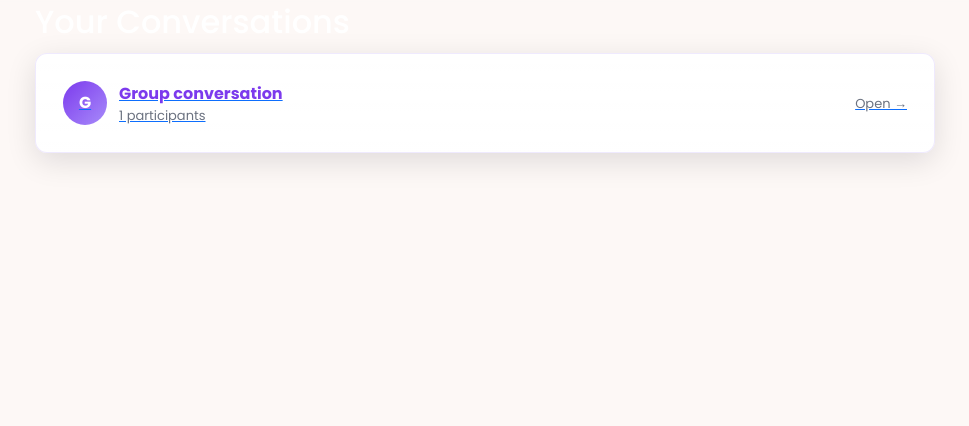
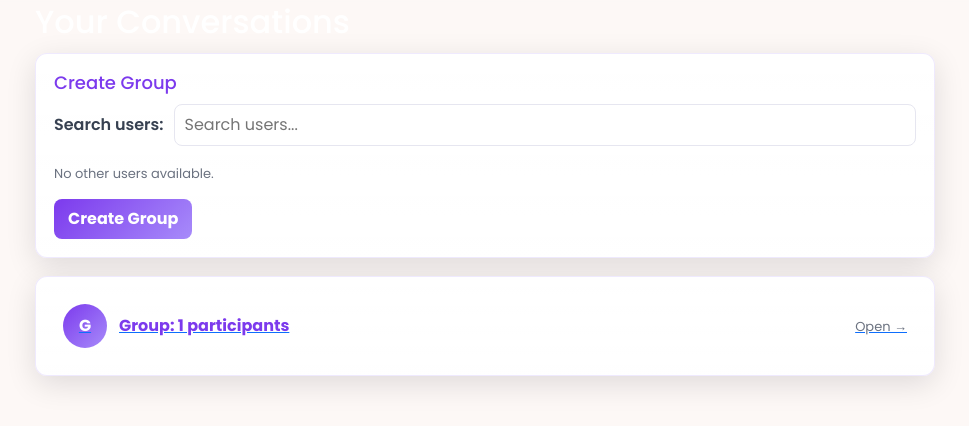
Before and after one commit to GauriInTech/KonnectAble-Website, a Django app: page /messages/inbox/ in a window 1280 px wide. Shown: the part 57-483 px from the top of the page, without its empty margins (155-1124 px from the left). Run offline with Django 5.2, Linux system fonts and the light colour scheme; a user stored in the database is signed in; tables that the repository leaves empty hold one stand-in row (values such as "Sample post").

Commit message:
feat(message): add group chat UI, search, leave option, and styles

```diff
--- a/message/templates/message/inbox.html
+++ b/message/templates/message/inbox.html
@@ -11,11 +11,48 @@
 {% block content %}
   <div class="inbox-wrap">
     <h2>Your Conversations</h2>
+    <div class="card create-group-card">
+      <h3>Create Group</h3>
+      <form method="post" action="{% url 'message:create_group' %}">
+        {% csrf_token %}
+        <div class="user-search">
+          <label>Search users:</label>
+          <input id="user-search" type="search" placeholder="Search users...">
+        </div>
+        <div id="user-list" class="user-list">
+          {% for user in users %}
+            <label class="user-item">
+              <input type="checkbox" name="user_ids" value="{{ user.pk }}"> <span>{{ user.get_full_name|default:user.username }} (@{{ user.username }})</span>
+            </label>
+          {% empty %}
+            <div class="muted-note">No other users available.</div>
+          {% endfor %}
+        </div>
+        <div style="margin-top:10px">
+          <button type="submit" class="btn">Create Group</button>
+        </div>
+      </form>
+
+      <script>
+        (function(){
+          const search = document.getElementById('user-search');
+          const list = Array.from(document.querySelectorAll('#user-list .user-item'));
+          if (!search) return;
+          search.addEventListener('input', function(){
+            const q = this.value.trim().toLowerCase();
+            list.forEach(el=>{
+              const txt = el.textContent.trim().toLowerCase();
+              el.style.display = q === '' || txt.indexOf(q) !== -1 ? 'flex' : 'none';
+            });
+          });
+        })();
+      </script>
+    </div>
     <div class="card">
     {% if conversation_items %}
       <div style="display:flex;flex-direction:column;gap:8px">
       {% for item in conversation_items %}
-        <a class="conv" href="{% if item.other %}{% url 'message:chat_with_user' item.other.pk %}{% else %}#{% endif %}">
+        <a class="conv" href="{% url 'message:chat_conversation' item.conversation.pk %}">
           <div class="avatar">
             {% if item.other and item.other.profile and item.other.profile.profile_image %}
               <img src="{{ item.other.profile.profile_image.url }}" alt="{{ item.other.username }}" style="width:44px;height:44px;border-radius:50%;object-fit:cover">
@@ -25,8 +62,8 @@
           </div>
           <div class="meta">
             <div style="display:flex;flex-direction:column">
-              <div class="name">{% if item.other %}{{ item.other.get_full_name|default:item.other.username }}{% else %}Group conversation{% endif %}</div>
-              <div style="font-size:13px;color:#6b7280">{% if item.other %}@{{ item.other.username }}{% else %}{{ item.conversation.participants.count }} participants{% endif %}</div>
+              <div class="name">{% if item.other %}{{ item.other.get_full_name|default:item.other.username }}{% else %}Group: {{ item.conversation.participants.count }} participants{% endif %}</div>
+              <div style="font-size:13px;color:#6b7280">{% if item.other %}@{{ item.other.username }}{% else %}{% for p in item.conversation.participants.all %}{% if not p.pk == request.user.pk %}{{ p.username }}{% if not forloop.last %}, {% endif %}{% endif %}{% endfor %}{% endif %}</div>
             </div>
             <div style="font-size:13px;color:#6b7280">Open →</div>
           </div>
--- a/message/urls.py
+++ b/message/urls.py
@@ -5,6 +5,9 @@
 
 urlpatterns = [
     path('chat/<int:other_user_id>/', views.chat_with_user, name='chat_with_user'),
+    path('chat/conversation/<int:conversation_id>/', views.chat_conversation, name='chat_conversation'),
+    path('chat/create_group/', views.create_group, name='create_group'),
+    path('chat/conversation/<int:conversation_id>/leave/', views.leave_conversation, name='leave_conversation'),
     path('inbox/', views.inbox, name='inbox'),
     path('api/conversation/<int:conversation_id>/messages/', views.conversation_messages, name='conversation_messages'),
     path('api/conversation/<int:conversation_id>/send/', views.send_message, name='conversation_send'),
--- a/message/views.py
+++ b/message/views.py
@@ -59,7 +59,10 @@
         other_user = others.first() if others.count() == 1 else None
         items.append({'conversation': c, 'other': other_user})
 
-    return render(request, 'message/inbox.html', {'conversation_items': items})
+    # provide a short list of other users to allow creating groups from the UI
+    users = User.objects.exclude(pk=request.user.pk).order_by('username')[:100]
+
+    return render(request, 'message/inbox.html', {'conversation_items': items, 'users': users})
 
 
 @login_required
@@ -86,4 +89,58 @@
     return JsonResponse({'message': data})
 from django.shortcuts import render
 
+
+@login_required
+def chat_conversation(request, conversation_id):
+    conv = get_object_or_404(Conversation, pk=conversation_id)
+    if not conv.participants.filter(pk=request.user.pk).exists():
+        return HttpResponseForbidden()
+
+    others = conv.participants.exclude(pk=request.user.pk)
+    other_user = others.first() if others.count() == 1 else None
+    participants = conv.participants.all()
+
+    return render(request, 'message/chat.html', {
+        'conversation_id': conv.pk,
+        'other_user': other_user,
+        'participants': participants,
+        'conversation': conv,
+    })
+
+
+@login_required
+def create_group(request):
+    # Accepts POST with `user_ids` (comma-separated or multiple form fields) and creates a Conversation
+    if request.method != 'POST':
+        return JsonResponse({'error': 'POST required'}, status=405)
+
+    # collect user ids
+    user_ids = request.POST.getlist('user_ids') or request.POST.get('user_ids', '')
+    if isinstance(user_ids, str):
+        user_ids = [s.strip() for s in user_ids.split(',') if s.strip()]
+
+    users = User.objects.filter(pk__in=user_ids)
+    conv = Conversation.objects.create()
+    # add creator + provided users
+    conv.participants.add(request.user, *list(users))
+
+    return redirect('message:chat_conversation', conversation_id=conv.pk)
+
 # Create your views here.
+
+
+@login_required
+def leave_conversation(request, conversation_id):
+    if request.method != 'POST':
+        return JsonResponse({'error': 'POST required'}, status=405)
+
+    conv = get_object_or_404(Conversation, pk=conversation_id)
+    if not conv.participants.filter(pk=request.user.pk).exists():
+        return HttpResponseForbidden()
+
+    conv.participants.remove(request.user)
+    # if conversation empty, delete it
+    if conv.participants.count() == 0:
+        conv.delete()
+
+    return redirect('message:inbox')
--- a/static/css/chat.css
+++ b/static/css/chat.css
@@ -47,3 +47,21 @@
 .conv .name{ font-weight:700; color:var(--accent-1) }
 .no-conv{ color:#6b7280; padding:18px; }
 @media(max-width:700px){ .inbox-wrap{ padding:8px } .conv{ flex-direction:column; align-items:flex-start } }
+
+/* Create group panel styles */
+.create-group-card{ padding:18px; margin-bottom:18px; border-radius:12px; }
+.create-group-card h3{ margin:0 0 10px 0; color:var(--accent-1); font-size:18px }
+.user-search{ display:flex; gap:10px; align-items:center; margin-bottom:12px }
+.user-search label{ font-weight:600; color:#374151 }
+.user-search input[type="search"]{ flex:1; padding:8px 10px; border-radius:8px; border:1px solid #e6e6f0; background:#fff }
+.user-list{ display:flex; flex-wrap:wrap; gap:8px; max-height:220px; overflow:auto; padding:6px 0 }
+.user-item{ display:flex; align-items:center; gap:8px; padding:8px 10px; border:1px solid #f3eefb; border-radius:8px; background:linear-gradient(180deg,#fff,#fbf8ff); transition:all .14s ease }
+.user-item:hover{ transform:translateY(-3px); box-shadow:0 8px 24px rgba(103,80,164,0.06); border-color: rgba(167,139,250,0.12) }
+.user-item input[type="checkbox"]{ margin-right:8px; width:16px; height:16px }
+
+/* Primary button consistent with site */
+.btn{ background: linear-gradient(135deg,var(--accent-1),var(--accent-2)); color:#fff; border:none; padding:8px 14px; border-radius:8px; cursor:pointer; font-weight:700 }
+.btn:hover{ filter:brightness(.98); transform:translateY(-1px) }
+
+/* small helper */
+.muted-note{ color:#6b7280; font-size:13px }
```
Also changed, not shown: message/consumers.py (+8 -6 lines), message/templates/message/chat.html (+11 -2 lines).
